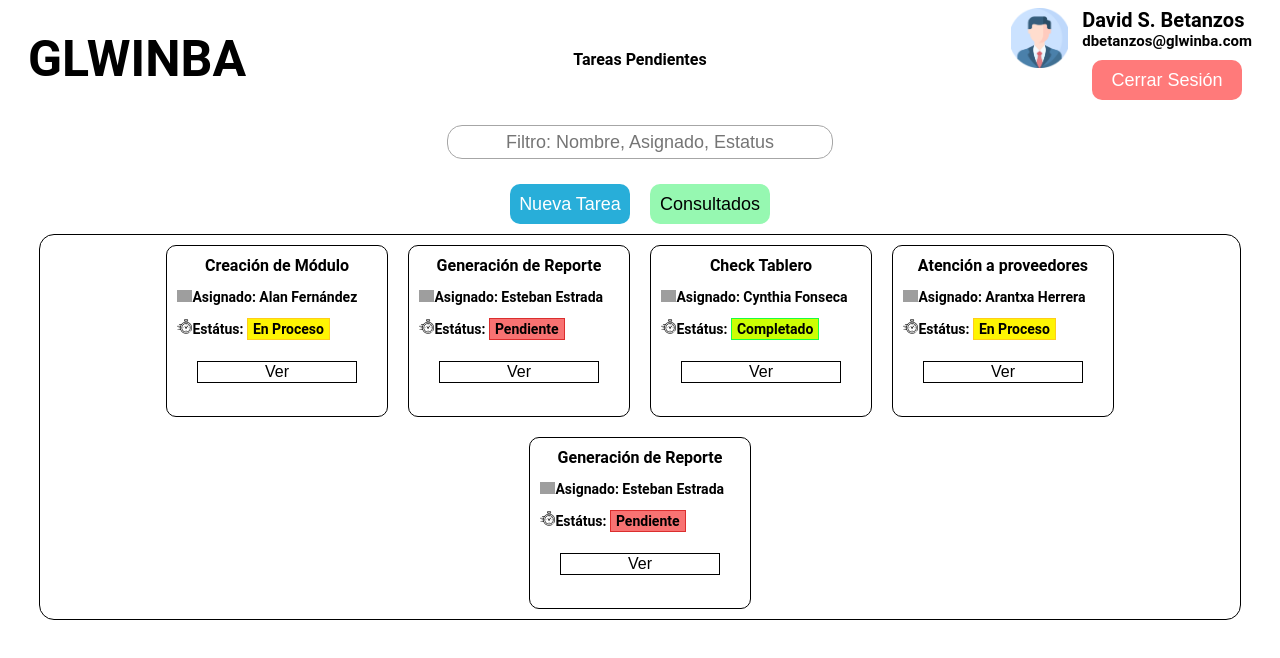
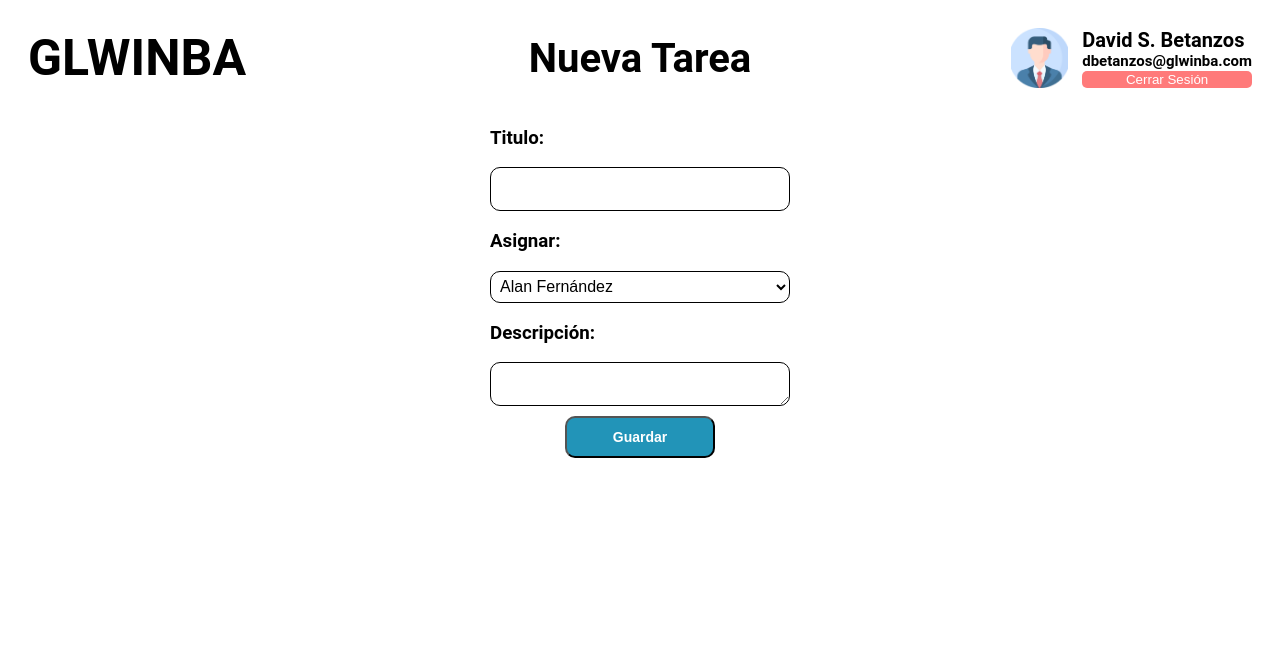
Before and after one commit to abliberty7692/prueba_tecnica_2, a React (Create React App) app: page / in a window 1280 px wide. Shown: the top 658 px of the page. Built offline with nearby package versions, Linux system fonts and the light colour scheme; grey boxes are pictures that could not be loaded.

Commit message:
Menú de agregar tarea completado

```diff
--- a/src/App.js
+++ b/src/App.js
@@ -1,11 +1,12 @@
 //import './App.css';
 import Header from './components/Header.jsx';
-import PendingTasks from './components/PendingTasks.jsx';
+//import PendingTasks from './components/PendingTasks.jsx';
+import NewTask from './components/NewTask';
 function App() {
   return (
     <div className="App">
-    <Header title="Tareas Pendientes" uname="David S. Betanzos" mail="dbetanzos@glwinba.com"/>
-    <PendingTasks/>
+    <Header title="Nueva Tarea" uname="David S. Betanzos" mail="dbetanzos@glwinba.com"/>
+    <NewTask employees={["Alan Fernández", "Arantxa Herrera", "Esteban Avelar", "Cynthia Fonseca"]}/>
     </div>
   );
 }
--- a/src/components/NewTask.css
+++ b/src/components/NewTask.css
@@ -0,0 +1,38 @@
+.NewTask {
+    font-family: 'Roboto', sans-serif;
+    display: flex;
+    flex-direction:column;
+    justify-content: center;
+    align-items: center;
+}
+
+.form_field {
+    min-width: 300px;
+    display: flex;
+    flex-direction:column;
+    justify-content: center;
+    font-size: 16px;
+}
+
+.input {
+    height: 2em;
+    padding: 5px;
+    background-color: #FFFFFF;
+    border-radius: 10px;
+    border: 1px solid #000000;
+    text-align: justify;
+    font-size: 16px;
+}
+
+.submit {
+    min-height: 3em;
+    width: 50%;
+    border-radius: 10px;
+    margin: 10px;
+    text-align: center;
+    font-weight: 700;
+    font-size: 14px;
+    color: #FFFFFF;
+    background-color: #2294B8;
+    align-self: center;
+}
--- a/src/components/NewTask.jsx
+++ b/src/components/NewTask.jsx
@@ -1,9 +1,32 @@
 import React from 'react';
+import './NewTask.css';
 
 class NewTask extends React.Component {
     render() {
+        const employees_list=this.props.employees.map((employee)=>{
+            return <option>{employee}</option>
+        })
         return <div className="NewTask">
-
+            <form className='nt_form'>
+                <div className="form_field">
+                    <h3>Titulo:</h3>
+                        <input className="input" type="text" name='title'/>
+                </div>
+                <div className="form_field">
+                    <h3>Asignar:</h3>
+                        <select className="input">
+                            {employees_list}
+                        </select>
+                </div>
+                <div className="form_field">
+                    <h3>Descripción:</h3>
+                        <textarea className="input">
+                        </textarea>
+                </div>
+                <div className="form_field">
+                    <button className="submit" type="submit">Guardar</button>
+                </div>
+            </form>
         </div>
     }
 }
```
